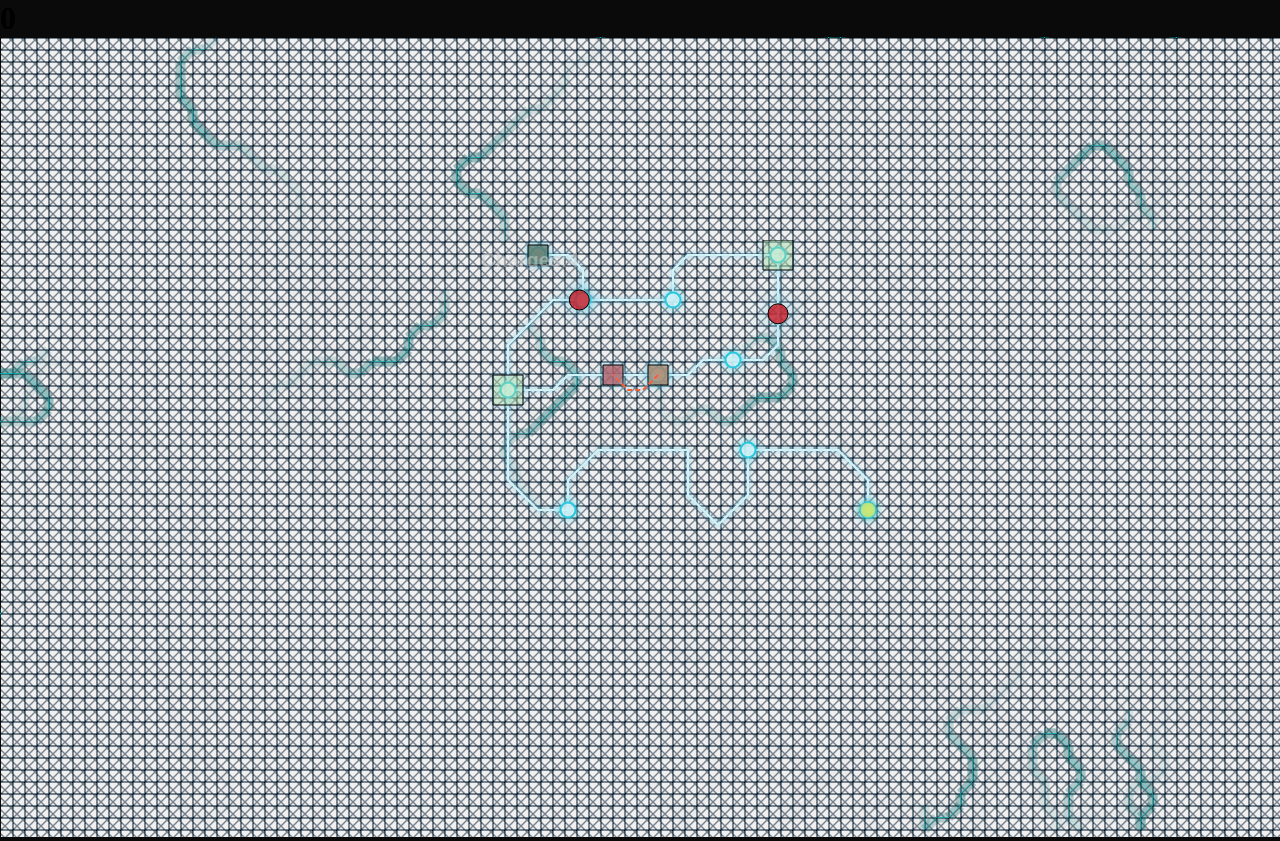
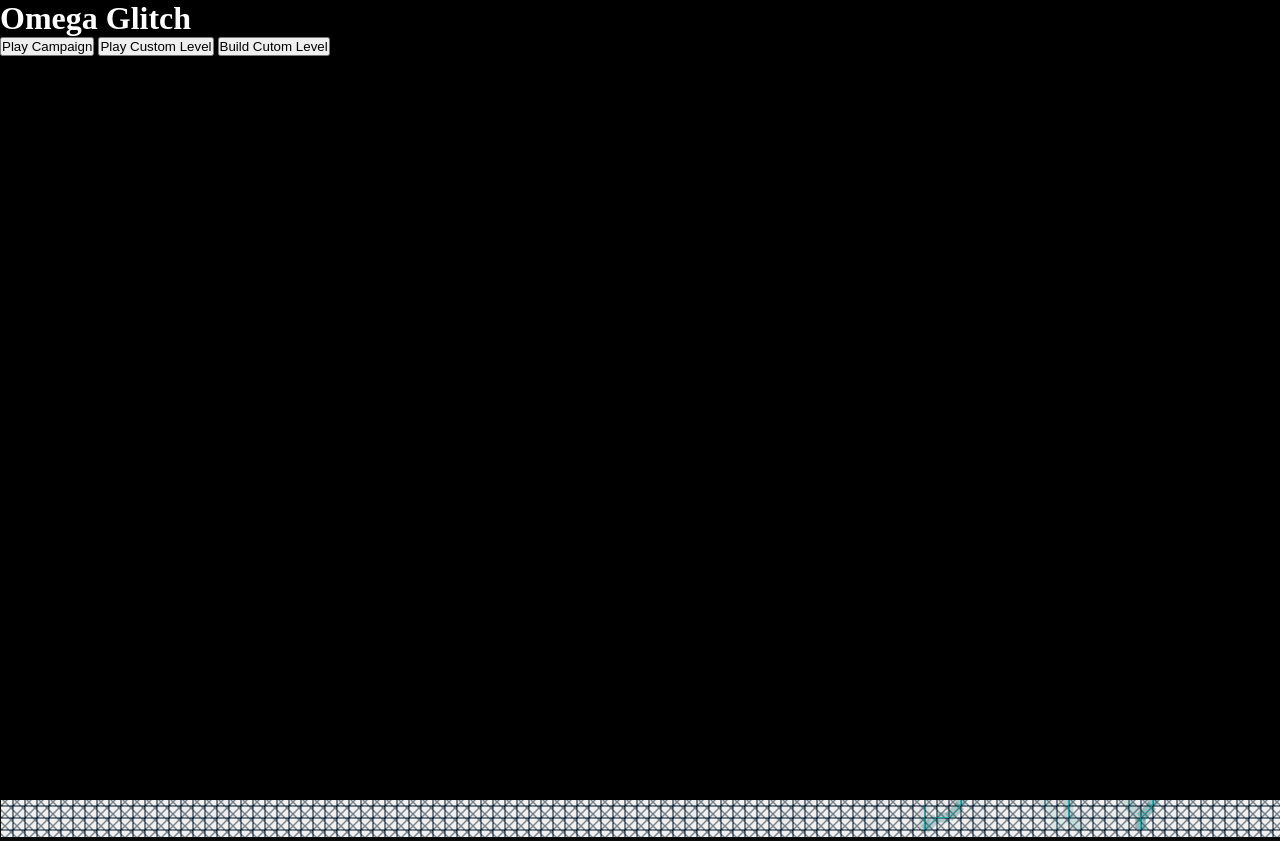
Before and after one commit to carsonbarlow/omega-glitch, a website: page src/index.html in a window 1280 px wide. Drawn offline with Linux system fonts and the light colour scheme.

Commit message:
added menues, fixed bugs, and added gate collision

```diff
--- a/src/_level_06.js
+++ b/src/_level_06.js
@@ -89,7 +89,7 @@ CONTENT.levels['6'] = {
   ],
   start: 's1',
   objectives: [
-    ['s4',[1,2,3,4,8,7,6]],
+    ['s4',[0,1,2,3,4,8,7,6]],
     ['s7',[5,4,9,3]]
     ],
   patrols: [
@@ -117,5 +117,6 @@ CONTENT.levels['6'] = {
         [6,1,7,1,8,1]
       ]
     }
-  ]
+  ],
+  end_of_game: true
 };
--- a/src/avatar_manager.js
+++ b/src/avatar_manager.js
@@ -34,6 +34,7 @@ var AvatarManager = function(){
   path,
   checkpoint;
   var moving = false,
+    gate_hit = false,
   current_spot;
 
 
@@ -92,6 +93,7 @@ var AvatarManager = function(){
       spot.charge = false;
     }
     avatar.collision = 8;
+    gate_hit = false;
   }
 
   function start_level(){
@@ -105,6 +107,10 @@ var AvatarManager = function(){
   function get_avatar(){
     return avatar;
   };
+
+  function get_gate_hit(){
+    return gate_hit;
+  }
 
   function inject_input(_input_){
     input = _input_;
@@ -127,6 +133,7 @@ var AvatarManager = function(){
         next_spot = move_leads_to.spot;
         set_avatar_volocity();
         moving = true;
+        gate_hit = false;
         avatar.collision = 2;
       }
     }
@@ -140,12 +147,24 @@ var AvatarManager = function(){
     avatar.charges = num;
   }
 
+  function hit_gate(){
+    gate_hit = true;
+    avatar.vol_x = avatar.vol_x * -1;
+    avatar.vol_y = avatar.vol_y * -1;
+    path.reverse();
+    checkpoint = path.length - 1 - checkpoint;
+    next_spot = current_spot;
+  }
+
   this.update = update;
   this.get_avatar = get_avatar;
   this.start_level = start_level;
   this.inject_input = inject_input;
   this.key_pressed = key_pressed;
+  this.button_pressed = function(){};
   this.inject_level_manager = inject_level_manager;
   this.set_avatar_charges = set_avatar_charges;
+  this.get_gate_hit = get_gate_hit;
+  this.hit_gate = hit_gate;
 
 };
--- a/src/config.js
+++ b/src/config.js
@@ -4,8 +4,6 @@ var CONFIG = {
   canvas_id: 'game_canvas',
   fps: 60,
   grid_size: 15,
-  FOREGROUND: 1,
-  BACKGROUND: 0,
   direction_to_grid_difference: {
     '1': {x: 0, y: -1},  // north
     '2': {x: 1, y: -1},  // north_east
@@ -15,6 +13,7 @@ var CONFIG = {
     '6': {x:-1 , y:1},  // south_west
     '7': {x:-1 , y:0},  // west
     '8': {x:-1 , y:-1},  // north_west
-  }
+  },
+  level_button_width: 5
 
 }
--- /dev/null
+++ b/src/dom_manager.js
@@ -0,0 +1,54 @@
+// interfaces with the dom
+
+var DomManager = function(){
+
+
+  var screens = {
+    start_screen: document.getElementById('start_screen'),
+    select_level: document.getElementById('select_level'),
+    game_complete: document.getElementById('game_complete')
+  };
+
+  var button_array_width = 0;
+  var button_array_height = 0;
+  for (var i = 1; i <= Object.keys(CONTENT.levels).length; i++){
+    var level_button = document.createElement('button');
+    level_button.textContent = 'lv ' + i;
+    level_button.id = 'level_'+i;
+    level_button.classList.add('level_btn');
+    level_button.classList.add('left_'+button_array_width);
+    level_button.classList.add('top_'+button_array_height);
+    level_button.disabled = true;
+    button_array_width++
+    if (button_array_width == CONFIG.level_button_width){
+      button_array_width = 0;
+      button_array_height++
+    }
+    screens.select_level.appendChild(level_button);
+    input.add_button('level_'+i);
+  }
+
+
+
+  function close_screen(screen){
+    // console.log(screen);
+    screens[screen].classList.add('hidden');
+  }
+
+  function open_screen(screen){
+    screens[screen].classList.remove('hidden');
+  }
+
+  function unlock_levels(level){
+    for (var i = 1; i <= level; i++){
+      var level_button = document.getElementById('level_'+i);
+      level_button.disabled = false;
+    }
+  }
+
+  this.close_screen = close_screen;
+  this.open_screen = open_screen;
+  this.unlock_levels = unlock_levels;
+
+
+};
--- a/src/game.js
+++ b/src/game.js
@@ -8,13 +8,18 @@ window.onload = function(e){
 
 var Game = function(){
 
-  var paused = false
+
+
+  var paused = false;
   var game_master = new GameMaster();
   graphics = new Graphics(),
-  input = new Input();
+  input = new Input(),
+  dom_manager = new DomManager();
+  input.set_up_button_events();
 
   game_master.inject_graphics(graphics);
   game_master.inject_input(input);
+  game_master.inject_dom_manager(dom_manager);
 
 
   function update(delta){
@@ -61,6 +66,6 @@ var Game = function(){
     }
   }
   window.each_frame(run);
-  game_master.start_game();
+  // game_master.start_game();
 
 };
--- a/src/game_master.js
+++ b/src/game_master.js
@@ -5,7 +5,9 @@ var GameMaster = function(){
 
   var graphics,
   input,
+  dom_manager,
   current_level,
+  highest_level = 1,
   avatar_manager = new AvatarManager();
   level_manager = new LevelManager();
 
@@ -27,6 +29,11 @@ var GameMaster = function(){
   function inject_input(_input_){
     input = _input_;
     avatar_manager.inject_input(_input_);
+    input.add_subscriber(this);
+  }
+
+  function inject_dom_manager(_dom_manager_){
+    dom_manager = _dom_manager_;
   }
 
   function start_game(){
@@ -36,6 +43,7 @@ var GameMaster = function(){
 
   function start_level(){
     level_manager.clear_level();
+    graphics.clear_level();
     level_manager.setup_level(current_level);
     avatar_manager.start_level();
     level_ready = true;
@@ -45,9 +53,17 @@ var GameMaster = function(){
     setTimeout(function(){
       level_ready = false;
       current_level++
+      if (current_level > highest_level){
+        highest_level = current_level;
+        dom_manager.unlock_levels(highest_level);
+      }
       start_level();
     },1000);
 
+  }
+
+  function game_complete(){
+    dom_manager.open_screen('game_complete');
   }
 
   function reset_level(){
@@ -55,11 +71,35 @@ var GameMaster = function(){
     start_level();
   }
 
+  function button_pressed(button){
+    if (button == 'campaign'){
+      dom_manager.close_screen('start_screen');
+      dom_manager.open_screen('select_level');
+      dom_manager.unlock_levels(highest_level);
+    }else if (button.substring(0,6) == 'level_'){
+      current_level = parseInt(button.substring(6));
+      start_level();
+      dom_manager.close_screen('select_level');
+    }else if(button == 'restart_level'){
+      level_ready = false;
+      start_level();
+    }else if(button == 'quit_level'){
+      dom_manager.open_screen('select_level');
+    }else if(button == 'back_to_start'){
+      dom_manager.close_screen('game_complete');
+      dom_manager.open_screen('start_screen');
+    }
+  }
+
   this.update = update;
   this.inject_graphics = inject_graphics;
   this.inject_input = inject_input;
+  this.inject_dom_manager = inject_dom_manager;
+  this.key_pressed = function(){};
+  this.button_pressed = button_pressed;
   this.start_game = start_game;
   this.level_complete = level_complete;
   this.reset_level = reset_level;
+  this.game_complete = game_complete;
 
 };
--- a/src/gate.js
+++ b/src/gate.js
@@ -5,12 +5,20 @@ var Gate = function(config){
   this.pos_y = config.y * CONFIG.grid_size;
   this.path = config.p;
   this.size = 10;
+  this.collision = 8;
+  active = true;
 
   function blow_up(){
     // console.log('gate: boom mother FUCKA!!');
+    active = false;
   };
 
+  function is_active(){
+    return active;
+  }
+
   this.blow_up = blow_up;
+  this.is_active = is_active;
 
   this.graphic = {
     lineWidth: 1,
--- a/src/gate_generator.js
+++ b/src/gate_generator.js
@@ -6,12 +6,11 @@ var GateGenerator = function(config,spots){
 
   this.spot = spots[config.s];
   this.gates = config.g;
-  var gate_paths = config.gp;
+  var gate_paths = config.gp.slice(0);
   this.pos_x = this.spot.pos_x;
   this.pos_y = this.spot.pos_y;
   this.size = 10;
 
-  // var paths = [];
   for (var i = 0; i < gate_paths.length; i++){
     gate_paths[i] = new GateGeneratorPath(gate_paths[i]);
   }
--- a/src/gate_generator_path.js
+++ b/src/gate_generator_path.js
@@ -3,7 +3,7 @@ var GateGeneratorPath = function(_config_){
 
   var config = _config_,
     starting_spot,
-    checkpoints;;
+    checkpoints;
   this.checkpoints = [];
 
 
--- a/src/graphics.js
+++ b/src/graphics.js
@@ -21,8 +21,6 @@ var Graphics = function () {
     avatar;
 
   var draw_order = ['paths','spots','objectives','patrols','patrol_generators','gates','gate_generators','gate_generator_paths','avatar'];
-  // var draw_order = ['spots','objectives','patrols','patrol_generators','gates','gate_generators','avatar'];
-  // var draw_order = ['spots','patrols','patrol_generators'];
   var draw_key = {
     paths: draw_line,
     spots: draw_circle,
--- a/src/index.html
+++ b/src/index.html
@@ -18,13 +18,37 @@
 <div id="background">
   <h1 id="fps_counter">0</h1>
 
-<canvas id="text"></canvas>
 
+
+
+
+  <canvas id="text"></canvas>
   <canvas id="game_canvas" width="640" height="480"></canvas>
+
+  <button id="restart_level">Restart Level</button>
+  <button id="quit_level">Quit Level</button>
+
+  <div id="select_level">
+    <h1>Select Level</h1>
+    <button id="select_level_back"></button>
+  </div>
+
+  <div id="game_complete" class="hidden">
+    <h1>You Beat The Game!!</h1>
+    <button id="back_to_start">I'm Awesome!</button>
+  </div>
+
+  <div id="start_screen">
+    <h1>Omega Glitch</h1>
+    <button id="campaign">Play Campaign</button>
+    <button id="custom">Play Custom Level</button>
+    <button id="build">Build Cutom Level</button>
+  </div>
 
   <script type="text/javascript" src="game.js"></script>
   <script type="text/javascript" src="game_master.js"></script>
   <script type="text/javascript" src="graphics.js"></script>
+  <script type="text/javascript" src="dom_manager.js"></script>
   <script type="text/javascript" src="config.js"></script>
   <script type="text/javascript" src="utils.js"></script>
   <script type="text/javascript" src="avatar_manager.js"></script>
--- a/src/input.js
+++ b/src/input.js
@@ -2,12 +2,38 @@
 var Input = function(){
 
   var subscribers = [];
+  var buttons = [//];
+  'campaign',
+  'custom',
+  'build',
+  'restart_level',
+  'quit_level',
+  'back_to_start'
+  ];
+
+  function add_button(id){
+    buttons.push(id);
+  }
+
+  function set_up_button_events(){
+    for (var i = 0; i < buttons.length; i++){
+      var button = document.getElementById(buttons[i]);
+      (function(_i_){
+        button.addEventListener('mouseup', function(){
+          for (var s = 0; s < subscribers.length; s++){
+            subscribers[s].button_pressed(buttons[_i_]);
+          }
+        });
+      })(i);
+    }
+  }
 
   window.addEventListener('keydown',function(event){
     for (var i = 0; i < subscribers.length; i++){
       subscribers[i].key_pressed(event.key);
     }
   });
+
 
   function add_subscriber(subscriber){
     if (subscribers.indexOf(subscriber) === -1){
@@ -23,6 +49,8 @@ var Input = function(){
 
   this.add_subscriber = add_subscriber;
   this.remove_subscriber = remove_subscriber;
+  this.set_up_button_events = set_up_button_events;
+  this.add_button = add_button;
 
 };
 
--- a/src/level_manager.js
+++ b/src/level_manager.js
@@ -39,7 +39,7 @@ var LevelManager = function(){
     }
     for (i = 0; i < level.gates.length; i++){
       var gate = new Gate(level.gates[i]);
-      paths[gate.path].blocked = true;
+      // paths[gate.path].blocked = true;
       graphics.add_to_manifest(gate, 'gates');
       gates.push(gate);
     }
@@ -85,7 +85,11 @@ var LevelManager = function(){
         }
         objectives.splice(i,1);
         if (!objectives.length){
-          game_master.level_complete();
+          if (level.end_of_game){
+            game_master.game_complete();
+          }else{
+            game_master.level_complete();
+          }
         }
       }
     }
@@ -113,7 +117,6 @@ var LevelManager = function(){
   }
 
   function clear_level(){
-    graphics.clear_level();
     spots = {};
     paths = [];
     objectives = [];
@@ -130,6 +133,11 @@ var LevelManager = function(){
         game_master.reset_level();
       }
     }
+    for (i = 0; i < gates.length; i++){
+      if (gates[i].is_active() && !avatar_manager.get_gate_hit() && utils.check_collision(gates[i], avatar_manager.get_avatar())){
+        avatar_manager.hit_gate();
+      }
+    }
   }
 
 
--- a/src/style.css
+++ b/src/style.css
@@ -4,6 +4,7 @@
 }
 
 body {
+  color:white;
   overflow: hidden;
   background: rgb(10,10,10);
 }
@@ -16,6 +17,7 @@ body {
 }
 
 #game_canvas {
+
 background-color: rgba(0,0,0,0);
 text-align: center;
 position: absolute;
@@ -24,3 +26,60 @@ display: inline-block;
 left: 35%;
 top: 30%;
 }
+
+#start_screen, #select_level, #game_complete {
+  position: absolute;
+  left: 0;
+  top: 0;
+  background-color: rgb(0,0,0);
+  width: 100%;
+  height: 100%;
+}
+
+.hidden {
+  display: none;
+}
+
+.level_btn {
+  position: absolute;
+  width: 50px;
+  height: 25px;
+}
+
+.left_0 {
+  left: 5%;
+}
+
+.left_1 {
+  left: 25%;
+}
+
+.left_2 {
+  left: 45%;
+}
+
+.left_3 {
+  left: 65%;
+}
+
+.left_4 {
+  left: 85%;
+}
+
+.top_0 {
+  top: 20%;
+}
+
+.top_1 {
+  top: 40%
+}
+
+#restart_level, #quit_level {
+  position: absolute;
+  top: 150px;
+  left: 50px;
+}
+
+#quit_level {
+  left: 200px;
+}
```
Also changed, not shown: build/index.html, build/script.js, build/style.css, 1 other file.
